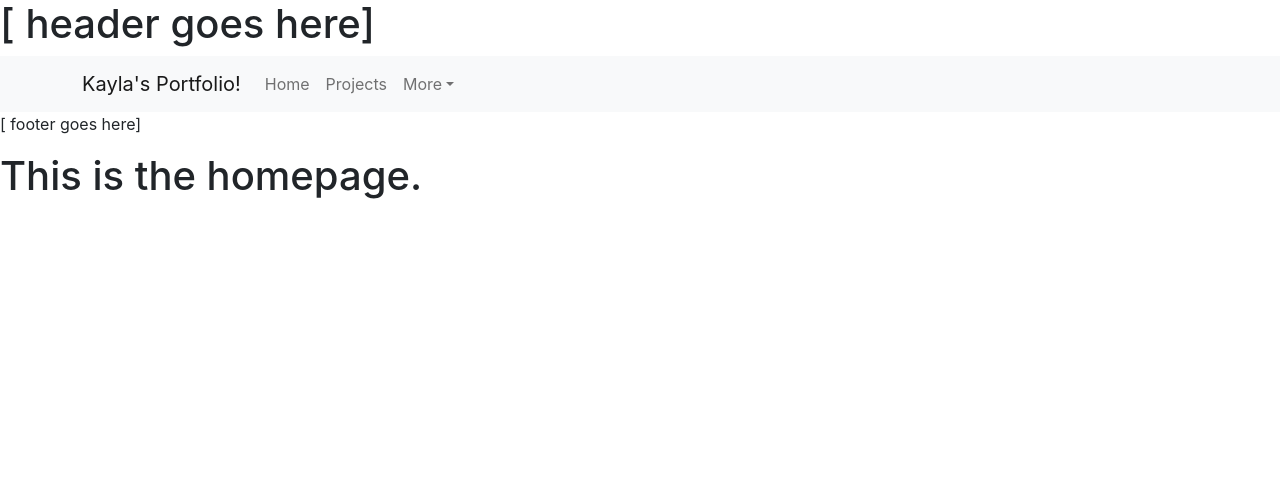
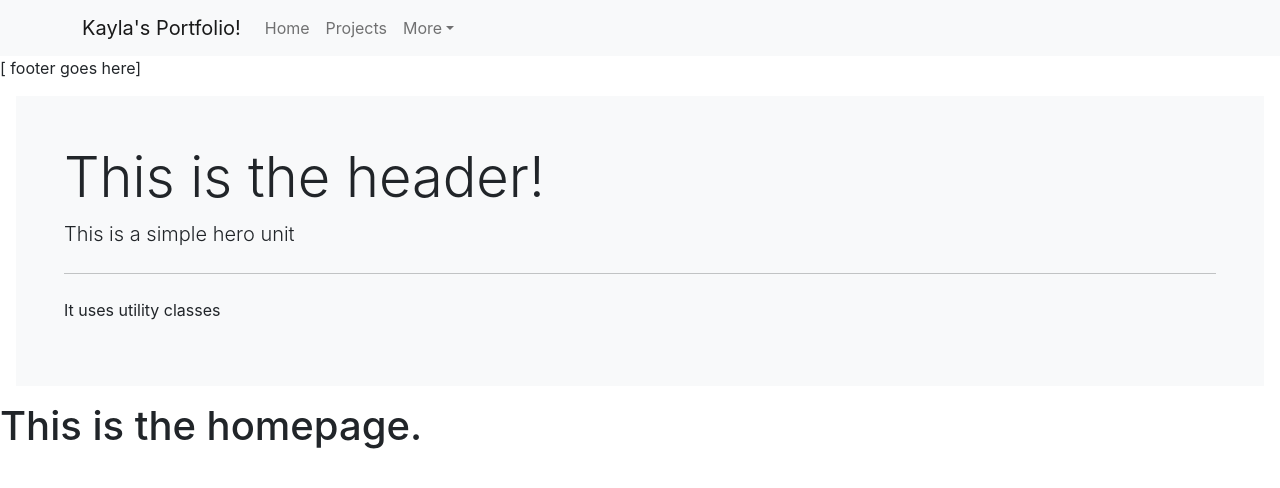
Before and after one commit to justkayla/20-react-portfolio, a React (Create React App) app: page / in a window 1280 px wide. Shown: the top 488 px of the page. Built offline with nearby package versions, Linux system fonts and the light colour scheme.

Commit message:
Building out Header component and .jsx file

```diff
--- a/src/App.js
+++ b/src/App.js
@@ -9,7 +9,6 @@ import Contact from "./pages/Contact";
 import Projects from "./pages/Projects";
 
 // components
-import Header from "./components/Header";
 import Navigation from "./components/Navigation";
 import Footer from "./components/Footer";
 import Project from "./components/Project";
@@ -17,7 +16,6 @@ import Project from "./components/Project";
 function App() {
   return (
     <div>
-      <Header />
       <Navigation />
       <Footer />
       <BrowserRouter>
--- a/src/components/Header.js
+++ b/src/components/Header.js
@@ -1,12 +1,14 @@
 // * A single `Header` component that appears on multiple pages
 
-
-const Header = () => {
+function Header() {
   return (
-    <>
-      <h1>[ header goes here]</h1>
-    </>
+    <div class="bg-light p-5 rounded-lg m-3">
+      <h1 class="display-4">This is the header!</h1>
+      <p class="lead">This is a simple hero unit</p>
+      <hr class="my-4"/>
+      <p>It uses utility classes</p>
+    </div>
   );
-};
+}
 
 export default Header;
--- a/src/components/Navigation.js
+++ b/src/components/Navigation.js
@@ -8,7 +8,7 @@ import NavDropdown from 'react-bootstrap/NavDropdown';
 function Navigation() {
 
   return (
-    <Navbar bg="light" expand="lg">
+    <Navbar sticky="top" bg="light" expand="lg">
       <Container>
         <Navbar.Brand href="/">Kayla's Portfolio!</Navbar.Brand>
         <Navbar.Toggle aria-controls="basic-navbar-nav" />
--- a/src/pages/Home.jsx
+++ b/src/pages/Home.jsx
@@ -1,8 +1,10 @@
 // Homepage
+import Header from "../components/Header";
 
 const Home = () => {
   return (
     <>
+      <Header/>
       <h1>This is the homepage.</h1>
     </>
   );
```
